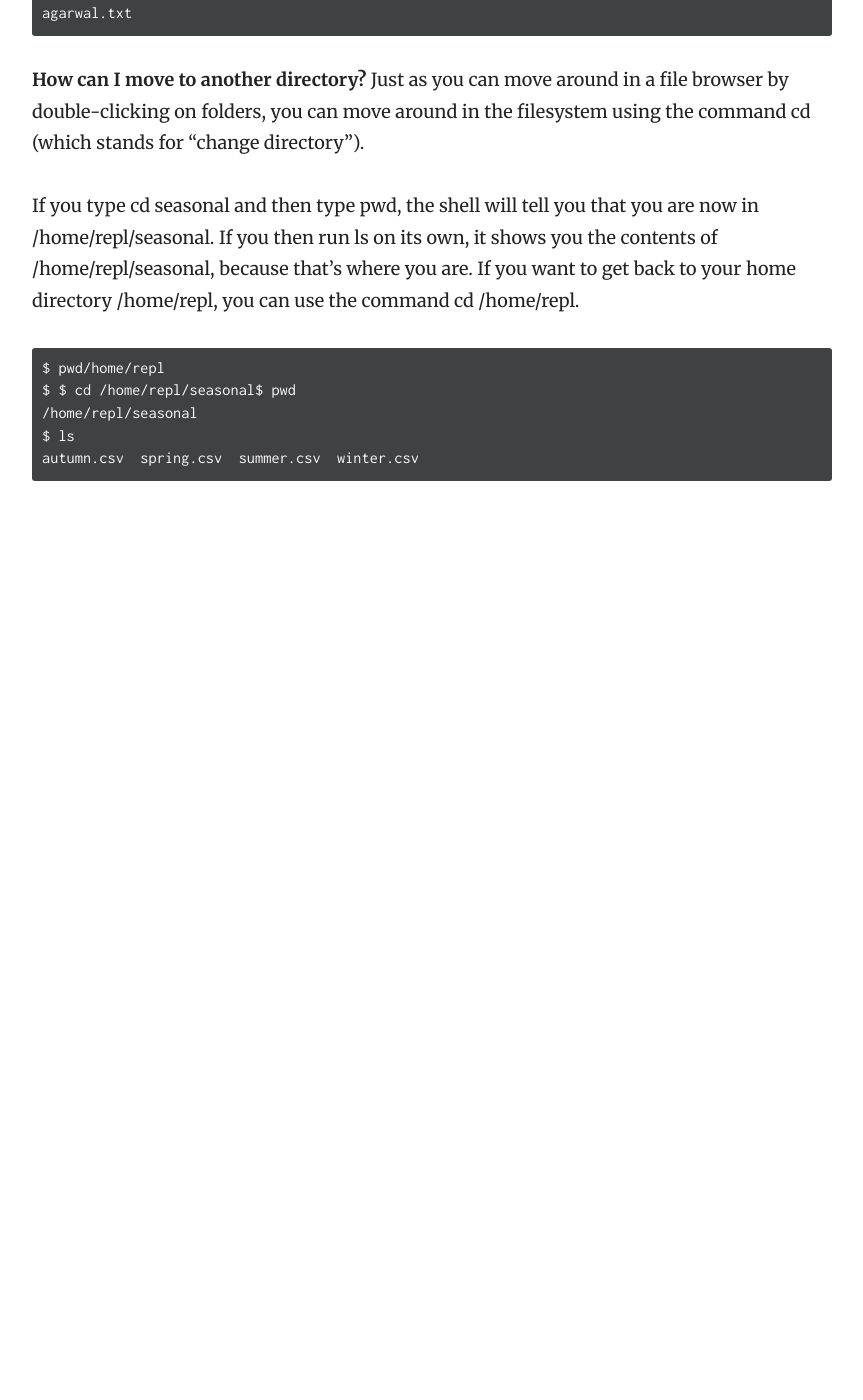
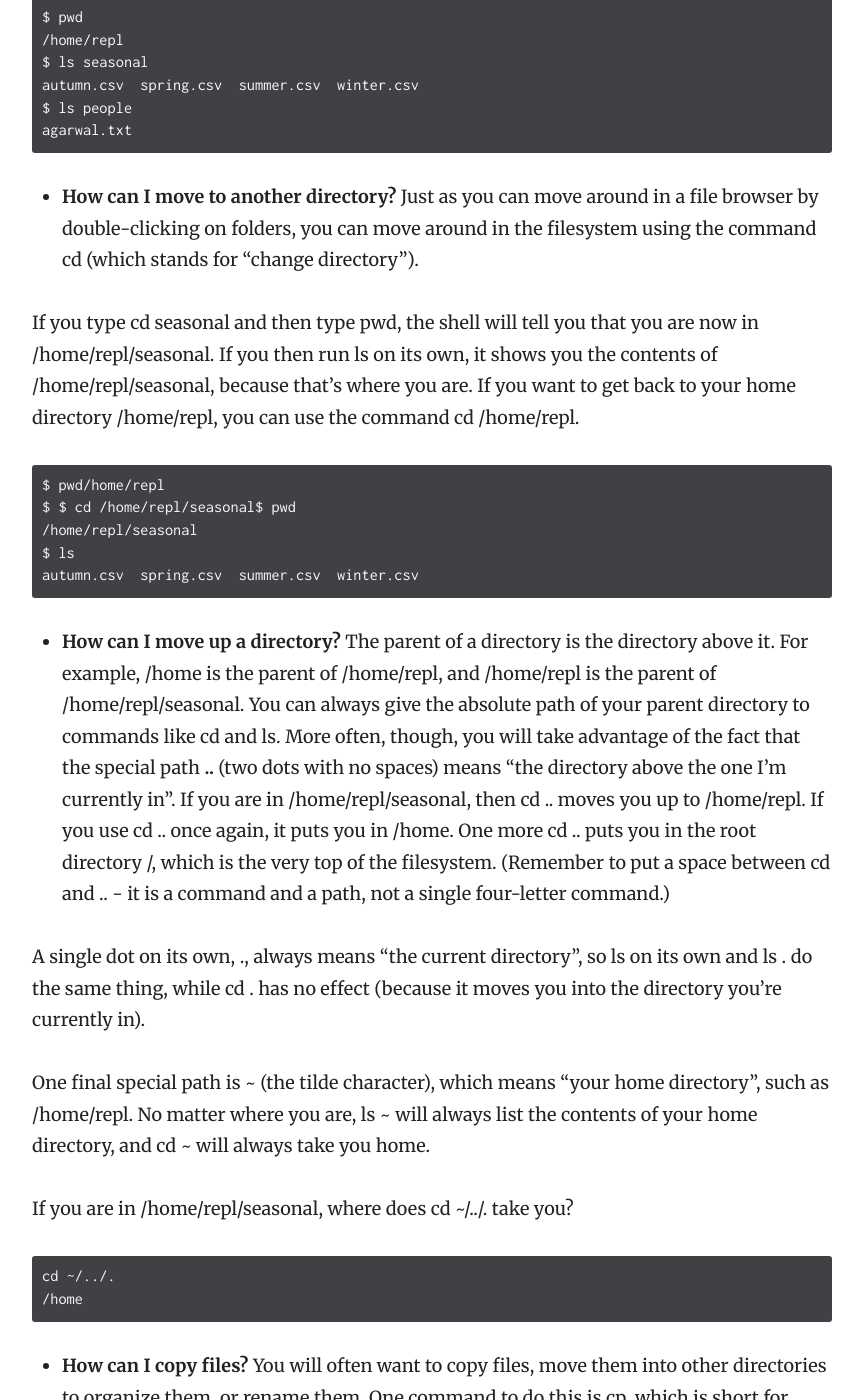
Before and after one commit to ksuthalia/ko-taemin, a Jekyll site: the page built from _docs/shell.md, in a window 1280 px wide and 1400 px high, scrolled down 2162 px. Shown: the whole window, without its empty margins (358-1221 px from the left). Built offline with Jekyll 4.4.1, drawn with Linux system fonts in a browser that asks for light colours; before the commit the page ends 2691 px from its top, so only the background shows below that; some of the changed text lies outside the part shown.

Commit message:
Update shell.md

```diff
--- a/_docs/shell.md
+++ b/_docs/shell.md
@@ -17,7 +17,9 @@ The filesystem manages files and directories (or folders). Each is identified by
 
 To find out where you are in the filesystem, run the command pwd (short for "print working directory"). This prints the absolute path of your current working directory, which is where the shell runs commands and looks for files by default.
 
-**How can I identify files and directories?**
+---
+
+- **How can I identify files and directories?**
 pwd tells you where you are. To find out what's there, type ls (which is short for "listing") and press the enter key. On its own, **ls** lists the contents of your current directory (the one displayed by pwd). If you add the names of some files, ls will list them, and if you add the names of directories, it will list their contents. For example, ls /home/repl shows you what's in your starting directory (usually called your home directory).
 
 ~~~
@@ -31,7 +33,7 @@ autumn.csv  spring.csv  summer.csv  winter.csv
 $
 ~~~
 
-**How else can I identify files and directories?**
+- **How else can I identify files and directories?**
 An absolute path is like a latitude and longitude: it has the same value no matter where you are. A relative path, on the other hand, specifies a location starting from where you are: it's like saying "20 kilometers north".
 
 As examples:
@@ -52,7 +54,7 @@ $ ls people
 agarwal.txt
 ~~~
 
-**How can I move to another directory?**
+- **How can I move to another directory?**
 Just as you can move around in a file browser by double-clicking on folders, you can move around in the filesystem using the command cd (which stands for "change directory").
 
 If you type cd seasonal and then type pwd, the shell will tell you that you are now in /home/repl/seasonal. If you then run ls on its own, it shows you the contents of /home/repl/seasonal, because that's where you are. If you want to get back to your home directory /home/repl, you can use the command cd /home/repl.
@@ -64,3 +66,35 @@ $ $ cd /home/repl/seasonal$ pwd
 $ ls
 autumn.csv  spring.csv  summer.csv  winter.csv
 ~~~
+
+- **How can I move up a directory?**
+The parent of a directory is the directory above it. For example, /home is the parent of /home/repl, and /home/repl is the parent of /home/repl/seasonal. You can always give the absolute path of your parent directory to commands like cd and ls. More often, though, you will take advantage of the fact that the special path **..** (two dots with no spaces) means "the directory above the one I'm currently in". If you are in /home/repl/seasonal, then cd .. moves you up to /home/repl. If you use cd .. once again, it puts you in /home. One more cd .. puts you in the root directory /, which is the very top of the filesystem. (Remember to put a space between cd and .. - it is a command and a path, not a single four-letter command.)
+
+A single dot on its own, ., always means "the current directory", so ls on its own and ls . do the same thing, while cd . has no effect (because it moves you into the directory you're currently in).
+
+One final special path is ~ (the tilde character), which means "your home directory", such as /home/repl. No matter where you are, ls ~ will always list the contents of your home directory, and cd ~ will always take you home.
+
+If you are in /home/repl/seasonal, where does cd ~/../. take you?
+~~~
+cd ~/../.
+/home
+~~~
+
+- **How can I copy files?**
+You will often want to copy files, move them into other directories to organize them, or rename them. One command to do this is cp, which is short for "copy". If original.txt is an existing file, then:
+
+cp original.txt duplicate.txt
+creates a copy of original.txt called duplicate.txt. If there already was a file called duplicate.txt, it is overwritten. If the last parameter to cp is an existing directory, then a command like:
+
+cp seasonal/autumn.csv seasonal/winter.csv backup
+copies all of the files into that directory.
+
+1. Make a copy of seasonal/summer.csv in the backup directory (which is also in /home/repl), calling the new file summer.bck.
+~~~
+$ pwd/home/repl
+$ cp seasonal/summer.csv backup/summer.bck
+~~~
+2. Copy spring.csv and summer.csv from the seasonal directory into the backup directory without changing your current working directory (/home/repl).
+~~~
+cp seasonal/summer.csv seasonal/spring.csv backup
+~~~
```
